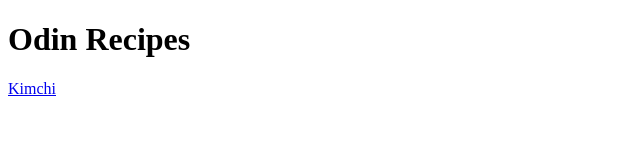
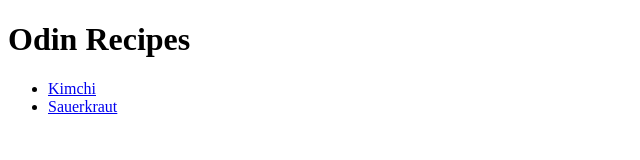
Before and after one commit to TT-py4me/odin-recipes, a plain HTML site: page index.html in a window 1280 px wide. Shown: the whole page, without its empty margins (0-640 px from the left). Drawn offline with Linux system fonts and the light colour scheme.

Commit message:
Add Sauerkraut link to index page

```diff
--- a/index.html
+++ b/index.html
@@ -7,6 +7,10 @@
 
     <body>
         <h1>Odin Recipes</h1>
-        <p><a href="./recipes/kimchi.html">Kimchi</a></p>
+        <ul>
+            <li><a href="./recipes/kimchi.html">Kimchi</a></li>
+            <li><a href="./recipes/sauerkraut.html">Sauerkraut</a></li>
+
+        </ul>
     </body>
 </html>
```
